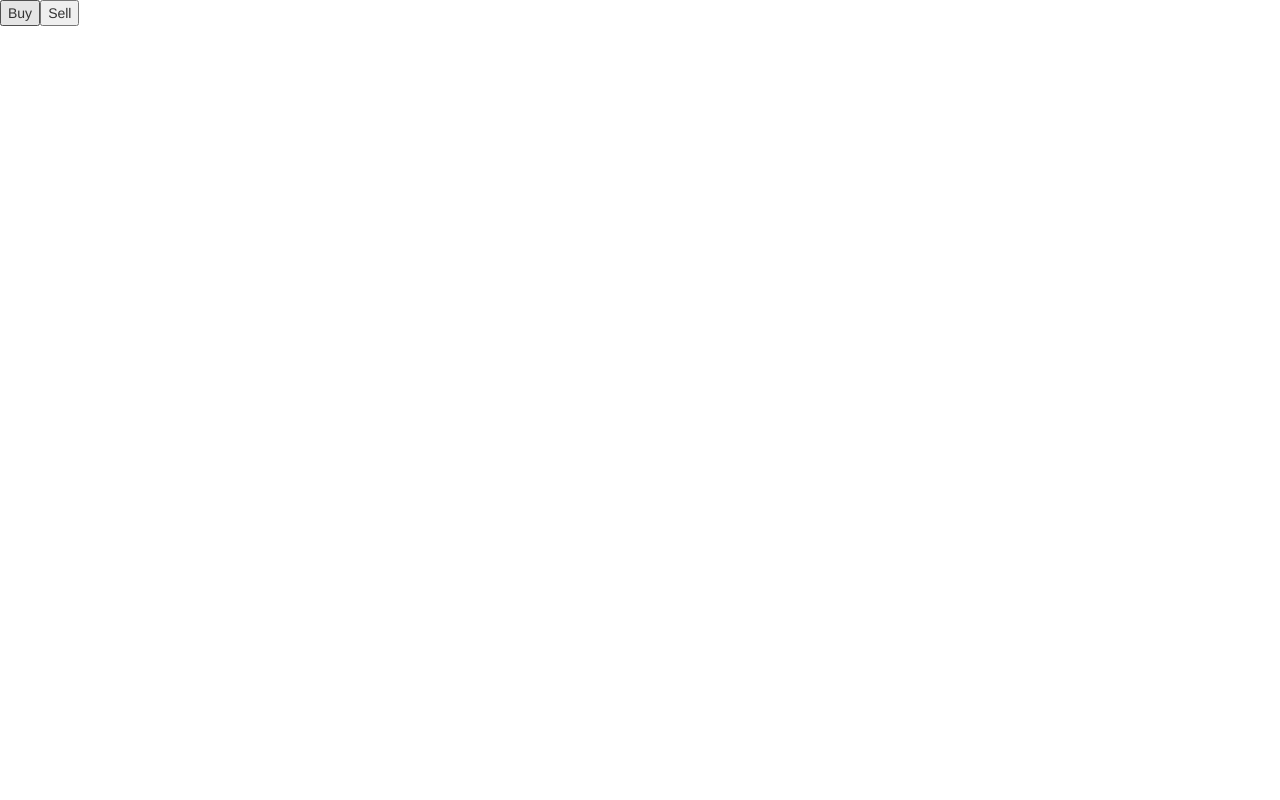
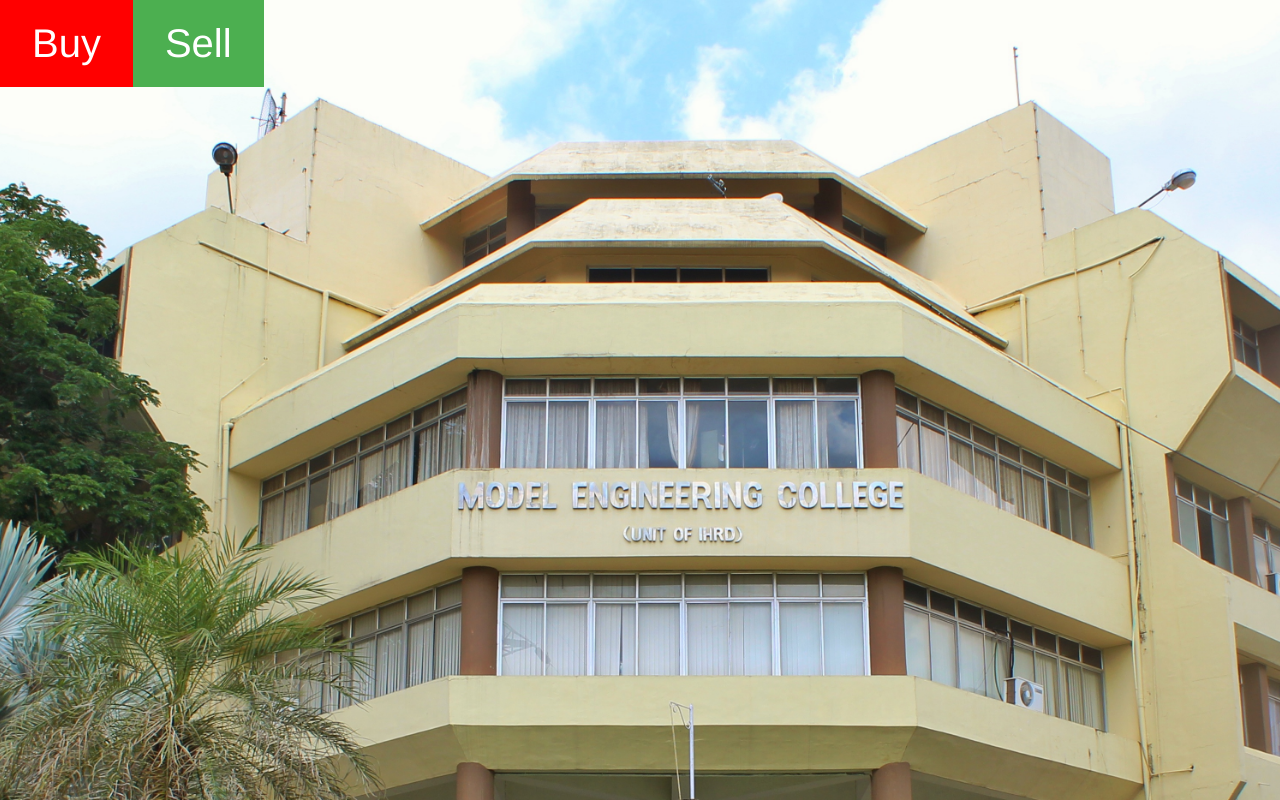
Before and after one commit to shriram98/meCart, a React (Create React App) app in the folder mecart/: page / in a window 1280 px wide. Built offline with nearby package versions, Linux system fonts and the light colour scheme.

Commit message:
git commit

```diff
--- a/mecart/src/Components/Main Page/Main_Page.css
+++ b/mecart/src/Components/Main Page/Main_Page.css
@@ -0,0 +1,61 @@
+body {
+    background-color: blue;
+
+}
+
+h1 {
+    color: white;
+    text-align: center;
+}
+
+p {
+    font-family: verdana;
+    font-size: 20px;
+}
+
+.Buybutton {
+    background-color: #4CAF50; /* Green */
+    border: none;
+    color: white;
+    padding: 15px 32px;
+    text-align: center;
+    text-decoration: none;
+    display: inline-block;
+    font-size: 40px;
+}
+.Sellbutton {
+    background-color: #4CAF50; /* Green */
+    border: none;
+    color: white;
+    padding: 15px 32px;
+    text-align: center;
+    text-decoration: none;
+    display: inline-block;
+    font-size: 40px;
+}
+.Buybutton {
+    -webkit-transition-duration: 0.4s; /* Safari */
+    transition-duration: 0.4s;
+}
+
+.Buybutton:hover {
+    background-color: red; /* Green */
+    color: white;
+}
+.Sellbutton {
+    -webkit-transition-duration: 0.4s; /* Safari */
+    transition-duration: 0.4s;
+}
+
+.Buybutton:hover {
+    background-color: red; /* Green */
+    color: white;
+}
+body {
+    background: url("college.jpeg") no-repeat center fixed;
+    background-size: cover;
+}
+bgimg {
+    opacity: 0.5;
+    filter: alpha(opacity=50); /* For IE8 and earlier */
+}
--- a/mecart/src/Components/Main Page/Main_Page.js
+++ b/mecart/src/Components/Main Page/Main_Page.js
@@ -11,7 +11,7 @@ class Main_Page extends Component{
 
                     <div className="body">
                     <button onClick className="Buybutton">Buy</button>
-                    <button onClick className="SellButton">Sell</button>
+                    <button onClick className="Sellbutton">Sell</button>
                     </div>
 
 
```
Also changed, not shown: mecart/src/Components/Main Page/college.jpeg (added), 1 other file (tests, documents, lock files or other folders).
